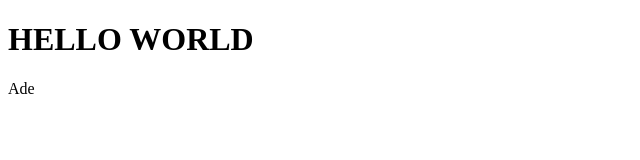
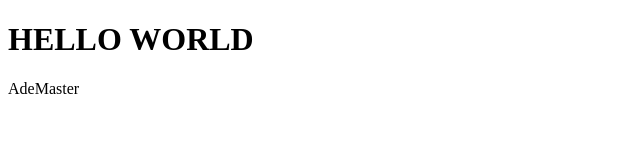
Before and after one commit to LanaAdekola/Richard, a plain HTML site: page index.html in a window 1280 px wide. Shown: the full height of the page, 0-640 px from the left. Drawn offline with Linux system fonts and the light colour scheme.

Commit message:
New version

```diff
--- a/index.html
+++ b/index.html
@@ -8,6 +8,6 @@
 </head>
 <body>
     <h1>HELLO WORLD</h1>
-    <p>Ade</p>
+    <p>AdeMaster</p>
 </body>
 </html>
```
